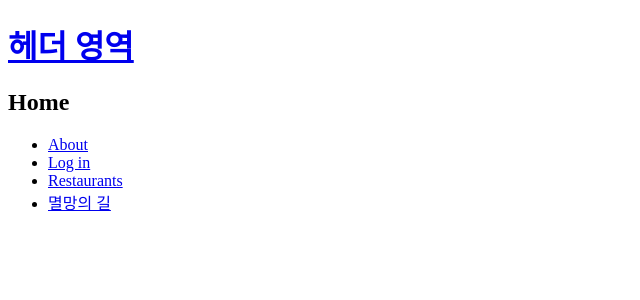
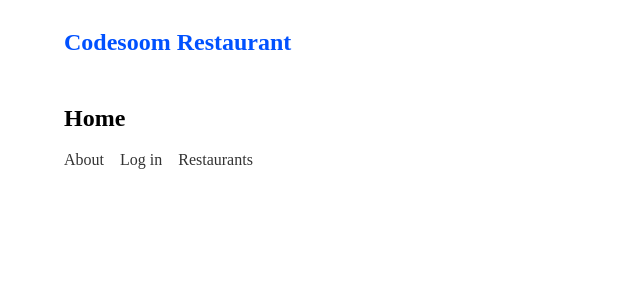
Before and after one commit to CodeSoom/react-week8-assignment-1, a React app: page / in a window 1280 px wide. Shown: the top 300 px of the page, without its empty margins (0-640 px from the left). Built offline with nearby package versions, Linux system fonts and the light colour scheme; the HTML template or start-up script is replaced by a standard one.

Commit message:
Apply styles
Install `Emotion`.

Apply the golobal css style.

Create Header component.

```diff
--- a/package.json
+++ b/package.json
@@ -43,11 +43,15 @@
   "dependencies": {
     "@codeceptjs/configure": "^0.5.2",
     "@emotion/react": "^11.1.5",
+    "@emotion/styled": "^11.1.5",
     "@reduxjs/toolkit": "^1.5.0",
+    "css-loader": "^5.1.3",
+    "file-loader": "^6.2.0",
     "react": "^16.13.1",
     "react-dom": "^16.13.1",
     "react-redux": "^7.2.0",
     "react-router-dom": "^5.2.0",
-    "redux": "^4.0.5"
+    "redux": "^4.0.5",
+    "style-loader": "^2.0.0"
   }
 }
--- a/src/App.jsx
+++ b/src/App.jsx
@@ -1,12 +1,15 @@
 import React from 'react';
+
+import styled from '@emotion/styled';
 
 import {
   Switch,
   Route,
-  Link,
 } from 'react-router-dom';
 
 import { useDispatch } from 'react-redux';
+
+import Header from './Header';
 
 import HomePage from './HomePage';
 import AboutPage from './AboutPage';
@@ -19,6 +22,12 @@ import { setAccessToken } from './slice';
 
 import { loadItem } from './services/storage';
 
+const Container = styled.div({
+  margin: '0 auto',
+  padding: '1em 0',
+  width: '90%',
+});
+
 export default function App() {
   const dispatch = useDispatch();
 
@@ -28,12 +37,9 @@ export default function App() {
   }
 
   return (
-    <div>
-      <header>
-        <h1>
-          <Link to="/">헤더 영역</Link>
-        </h1>
-      </header>
+    <>
+      <Header />
+      <Container>
         <Switch>
           <Route exact path="/" component={HomePage} />
           <Route path="/about" component={AboutPage} />
@@ -42,6 +48,7 @@ export default function App() {
           <Route path="/restaurants/:id" component={RestaurantPage} />
           <Route component={NotFoundPage} />
         </Switch>
-    </div>
+      </Container>
+    </>
   );
 }
--- /dev/null
+++ b/src/Header.jsx
@@ -0,0 +1,31 @@
+import React from 'react';
+
+import styled from '@emotion/styled';
+
+import { Link } from 'react-router-dom';
+
+const Cotainer = styled.header({
+  padding: '0 5%',
+  '& h1': {
+    fontSize: '1.5em',
+    margin: 0,
+    padding: '1em 0',
+  },
+  '& a': {
+    color: '#0051FF',
+    textDecoration: 'none',
+    '&:hover': {
+      color: '#3082F6',
+    },
+  },
+});
+
+export default function Header() {
+  return (
+    <Cotainer>
+      <h1>
+        <Link to="/">Codesoom Restaurant</Link>
+      </h1>
+    </Cotainer>
+  );
+}
--- a/src/HomePage.jsx
+++ b/src/HomePage.jsx
@@ -2,16 +2,49 @@ import React from 'react';
 
 import { Link } from 'react-router-dom';
 
+import styled from '@emotion/styled';
+
+const Title = styled.h2({
+  fontSize: '1.5em',
+  margin: 0,
+  marginBottom: '.5em',
+});
+
+const List = styled.ul({
+  display: 'flex',
+  margin: 0,
+  padding: 0,
+});
+
+const Item = styled.li({
+  fontSize: '1em',
+  marginRight: '1em',
+  '& a': {
+    display: 'inline-block',
+    color: '#333',
+    textDecoration: 'none',
+    '&:hover': {
+      fontWeight: 'bold',
+      color: '#000',
+    },
+  },
+});
+
 export default function HomePage() {
   return (
     <div>
-      <h2>Home</h2>
-      <ul>
-        <li><Link to="/about">About</Link></li>
-        <li><Link to="/login">Log in</Link></li>
-        <li><Link to="/restaurants">Restaurants</Link></li>
-        <li><Link to="/xxx">멸망의 길</Link></li>
-      </ul>
+      <Title>Home</Title>
+      <List>
+        <Item>
+          <Link to="/about">About</Link>
+        </Item>
+        <Item>
+          <Link to="/login">Log in</Link>
+        </Item>
+        <Item>
+          <Link to="/restaurants">Restaurants</Link>
+        </Item>
+      </List>
     </div>
   );
 }
--- /dev/null
+++ b/src/assets/css/global.css
@@ -0,0 +1,17 @@
+* {
+  margin: 0;
+  padding: 0;
+  box-sizing: border-box;
+}
+
+body {
+  font-size: 16px;
+  line-height: 1.5;
+  background: #FFF;
+  color: #000;
+  word-break: keep-all;
+}
+
+ul, ol, li {
+  list-style: none;
+}
--- a/src/index.jsx
+++ b/src/index.jsx
@@ -11,6 +11,8 @@ import App from './App';
 
 import store from './store';
 
+import './assets/css/global.css';
+
 ReactDOM.render(
   (
     <Provider store={store}>
--- a/webpack.config.js
+++ b/webpack.config.js
@@ -8,6 +8,21 @@ module.exports = {
         test: /\.jsx?$/,
         exclude: /node_modules/,
         use: 'babel-loader',
+      },
+      {
+        test: /\.css$/i,
+        use: ['style-loader', 'css-loader'],
+      },
+      {
+        test: /\.(png|svg|jpg|gif)$/,
+        use: [
+          {
+            loader: 'file-loader',
+            options: {
+              esModule: false,
+            },
+          },
+        ],
       },
     ],
   },
```
Also changed, not shown: 2 other files (tests, documents, lock files or other folders). Lines whose indentation alone changed are shown as unchanged.
